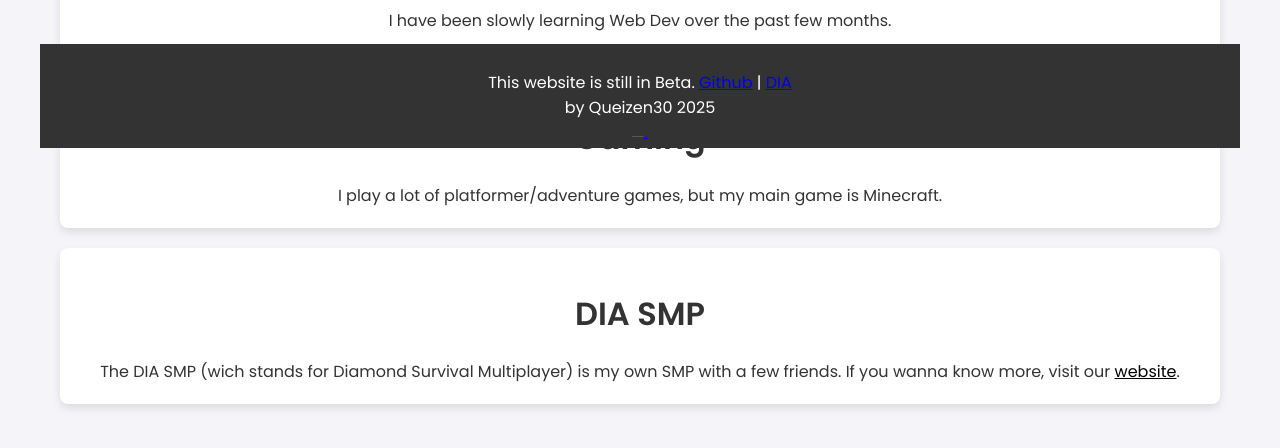
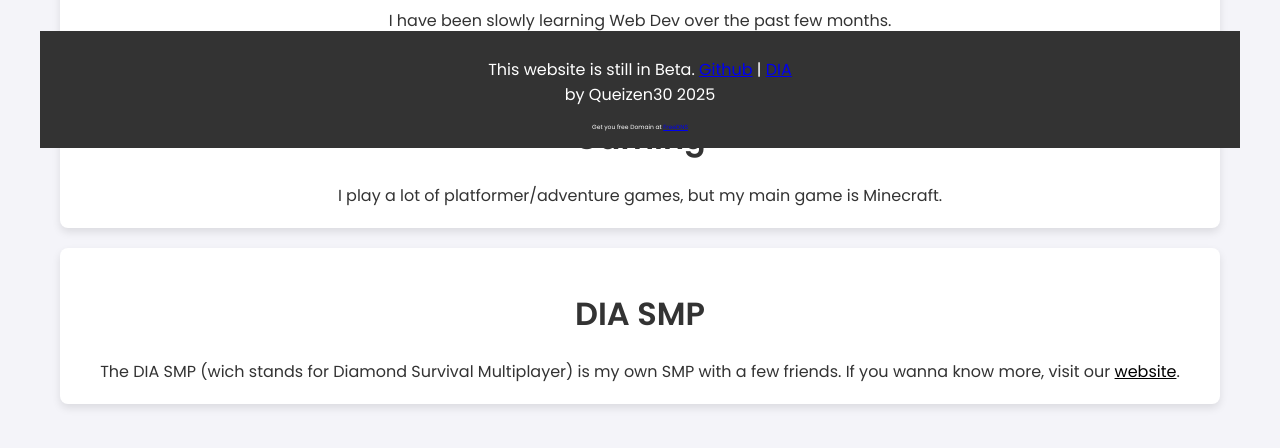
Before and after one commit to Queizen30/queizen30.mine.bz, a plain HTML site: page home.html in a window 1280 px wide. Shown: the part 652-1100 px from the top of the page. Drawn offline with Linux system fonts and the light colour scheme.

Commit message:
Update home.html

```diff
--- a/home.html
+++ b/home.html
@@ -145,7 +145,7 @@ background: linear-gradient(144deg,#af40ff,#5b42f3 50%,#00ddeb);
 
 
   <footer>
-    <p>This website is still in Beta. <a href="https://github.com/Queizen30/queizen30.github.io">Github</a> | <a href="https://dia-smp.github.io">DIA</a> <br>by Queizen30 2025</p> <p style="font-size: 1px">Get you free Domain at <a href="https://freedns.afraid.org/">FreeDNS</a></p>
+    <p>This website is still in Beta. <a href="https://github.com/Queizen30/queizen30.github.io">Github</a> | <a href="https://dia-smp.github.io">DIA</a> <br>by Queizen30 2025</p> <p style="font-size: 6px">Get you free Domain at <a href="https://freedns.afraid.org/">FreeDNS</a></p>
   </footer>
 
 </body>
```
